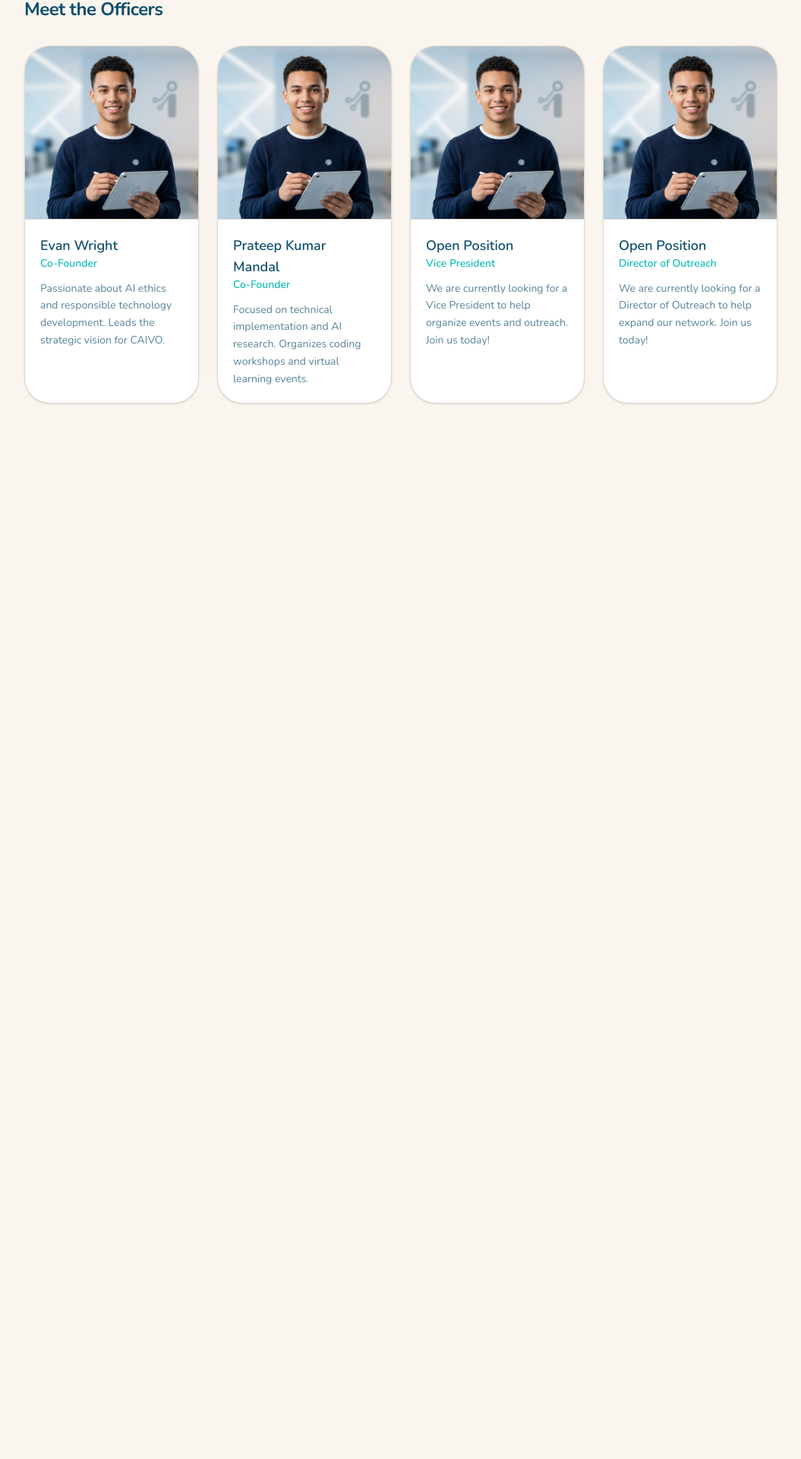
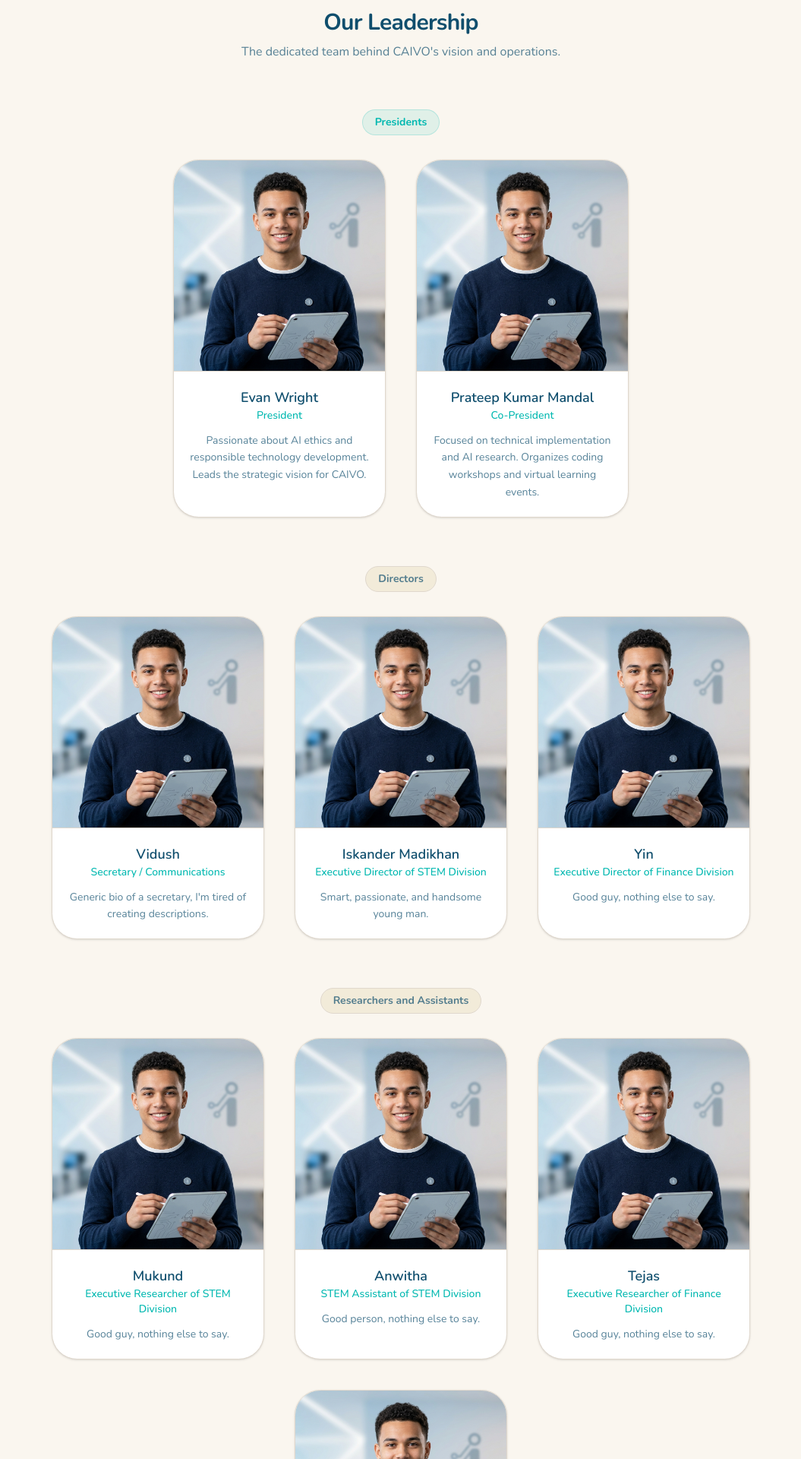
Before and after one commit to Iskaa303/caivo, a Next.js app: page /about in a window 1280 px wide. Shown: the part 493-2413 px from the top of the page at 76% size, without its empty margins (112-1167 px from the left). Before the commit the page ends 1120 px from the top, so only its background shows below. Built offline with nearby package versions, Linux system fonts and the light colour scheme.

Commit message:
update officers page

```diff
--- a/app/about/page.tsx
+++ b/app/about/page.tsx
@@ -4,14 +4,56 @@
 const officers = [
   {
     name: "Evan Wright",
-    title: "Co-Founder",
+    title: "President",
     bio: "Passionate about AI ethics and responsible technology development. Leads the strategic vision for CAIVO.",
     image: "/officer_placeholder.png",
   },
   {
     name: "Prateep Kumar Mandal",
-    title: "Co-Founder",
+    title: "Co-President",
     bio: "Focused on technical implementation and AI research. Organizes coding workshops and virtual learning events.",
+    image: "/officer_placeholder.png",
+  },
+  {
+    name: "Vidush",
+    title: "Secretary / Communications",
+    bio: "Generic bio of a secretary, I'm tired of creating descriptions.",
+    image: "/officer_placeholder.png",
+  },
+  {
+    name: "Iskander Madikhan",
+    title: "Executive Director of STEM Division",
+    bio: "Smart, passionate, and handsome young man.",
+    image: "/officer_placeholder.png",
+  },
+  {
+    name: "Yin",
+    title: "Executive Director of Finance Division",
+    bio: "Good guy, nothing else to say.",
+    image: "/officer_placeholder.png",
+  },
+  {
+    name: "Mukund",
+    title: "Executive Researcher of STEM Division",
+    bio: "Good guy, nothing else to say.",
+    image: "/officer_placeholder.png",
+  },
+  {
+    name: "Anwitha",
+    title: "STEM Assistant of STEM Division",
+    bio: "Good person, nothing else to say.",
+    image: "/officer_placeholder.png",
+  },
+  {
+    name: "Tejas",
+    title: "Executive Researcher of Finance Division",
+    bio: "Good guy, nothing else to say.",
+    image: "/officer_placeholder.png",
+  },
+  {
+    name: "Haris",
+    title: "Finance Assistant of Finance Division",
+    bio: "Good guy, nothing else to say.",
     image: "/officer_placeholder.png",
   },
   {
@@ -29,9 +71,34 @@
 ];
 
 export default function AboutPage() {
+  const presidents = officers.filter(o => o.title.includes("President") && o.name !== "Open Position");
+  const executives = officers.filter(o => o.title.includes("Executive Director") || o.title.includes("Secretary"));
+  const assistants = officers.filter(o => o.title.includes("Researcher") || o.title.includes("Assistant"));
+  const openPositions = officers.filter(o => o.name === "Open Position");
+
+  const OfficerCard = ({ officer }: { officer: typeof officers[0] }) => (
+    <Card className="overflow-hidden bg-card border-border border transition-all duration-300 hover:-translate-y-1 hover:shadow-lg w-full max-w-[280px]">
+      <div className="aspect-square relative w-full bg-muted border-b border-border">
+        <Image
+          src={officer.image}
+          alt={officer.name}
+          fill
+          className="object-cover"
+        />
+      </div>
+      <CardContent className="p-5 text-center">
+        <h3 className="font-semibold text-lg">{officer.name}</h3>
+        <p className="text-sm font-medium text-accent mb-3">{officer.title}</p>
+        <p className="text-sm text-foreground/70 leading-relaxed">
+          {officer.bio}
+        </p>
+      </CardContent>
+    </Card>
+  );
+
   return (
-    <div className="container mx-auto px-4 py-12 md:py-24 max-w-5xl">
-      <div className="max-w-3xl mb-16">
+    <div className="container mx-auto px-4 py-12 md:py-24 max-w-6xl">
+      <div className="max-w-3xl mb-20 mx-auto text-center">
         <h1 className="text-4xl font-bold tracking-tight mb-6">About CAIVO</h1>
         <p className="text-lg text-foreground/80 leading-relaxed mb-6">
           CAIVO (Charlotte AI and Vanguard Organization) is a student-led initiative founded in 2025 by Evan Wright and Prateep Kumar Mandal. We explore the world of AI through debate, discussion, and virtual learning.
@@ -41,29 +108,62 @@
         </p>
       </div>
 
-      <h2 className="text-2xl font-bold tracking-tight mb-8">Meet the Officers</h2>
+      <div className="text-center mb-16">
+        <h2 className="text-3xl font-bold tracking-tight mb-2">Our Leadership</h2>
+        <p className="text-foreground/70">The dedicated team behind CAIVO's vision and operations.</p>
+      </div>
 
-      <div className="grid grid-cols-1 sm:grid-cols-2 lg:grid-cols-4 gap-6">
-        {officers.map((officer, index) => (
-          <Card key={index} className="overflow-hidden bg-card border-border border transition-all duration-300 hover:-translate-y-1 hover:shadow-lg">
-            <div className="aspect-square relative w-full bg-muted border-b border-border">
-              <Image
-                src={officer.image}
-                alt={officer.name}
-                fill
-                className="object-cover"
-              />
-            </div>
-            <CardContent className="p-5">
-              <h3 className="font-semibold text-lg">{officer.name}</h3>
-              <p className="text-sm font-medium text-accent mb-3">{officer.title}</p>
-              <p className="text-sm text-foreground/70 leading-relaxed">
-                {officer.bio}
-              </p>
-            </CardContent>
-          </Card>
-        ))}
+      <div className="flex flex-col items-center space-y-12 md:space-y-16">
+        {/* Top Tier: Presidents */}
+        <div className="w-full flex flex-col items-center">
+          <div className="inline-flex items-center rounded-full border border-accent/20 bg-accent/10 px-4 py-1.5 text-sm font-bold text-accent mb-8">
+            Presidents
+          </div>
+          <div className="flex flex-wrap justify-center gap-6 md:gap-10 w-full">
+            {presidents.map((officer, index) => (
+              <OfficerCard key={index} officer={officer} />
+            ))}
+          </div>
+        </div>
+
+        {/* Mid Tier: Directors */}
+        <div className="w-full flex flex-col items-center">
+          <div className="inline-flex items-center rounded-full border border-border bg-muted px-4 py-1.5 text-sm font-bold text-foreground/70 mb-8">
+            Directors
+          </div>
+          <div className="flex flex-wrap justify-center gap-6 md:gap-10 w-full">
+            {executives.map((officer, index) => (
+              <OfficerCard key={index} officer={officer} />
+            ))}
+          </div>
+        </div>
+
+        {/* Bottom Tier: Researchers & Assistants */}
+        <div className="w-full flex flex-col items-center">
+          <div className="inline-flex items-center rounded-full border border-border bg-muted px-4 py-1.5 text-sm font-bold text-foreground/70 mb-8">
+            Researchers and Assistants
+          </div>
+          <div className="flex flex-wrap justify-center gap-6 md:gap-10 w-full">
+            {assistants.map((officer, index) => (
+              <OfficerCard key={index} officer={officer} />
+            ))}
+          </div>
+        </div>
       </div>
+
+      {openPositions.length > 0 && (
+        <div className="mt-24 pt-16 border-t border-border">
+          <div className="text-center mb-10">
+            <h2 className="text-2xl font-bold tracking-tight mb-2">Open Positions</h2>
+            <p className="text-foreground/70">Join our leadership team and help shape the future of CAIVO.</p>
+          </div>
+          <div className="flex flex-wrap justify-center gap-6 md:gap-10 w-full opacity-80">
+            {openPositions.map((officer, index) => (
+              <OfficerCard key={index} officer={officer} />
+            ))}
+          </div>
+        </div>
+      )}
     </div>
   );
 }
```
